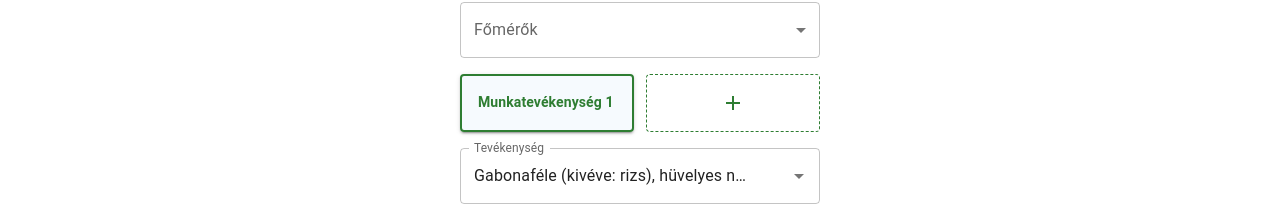
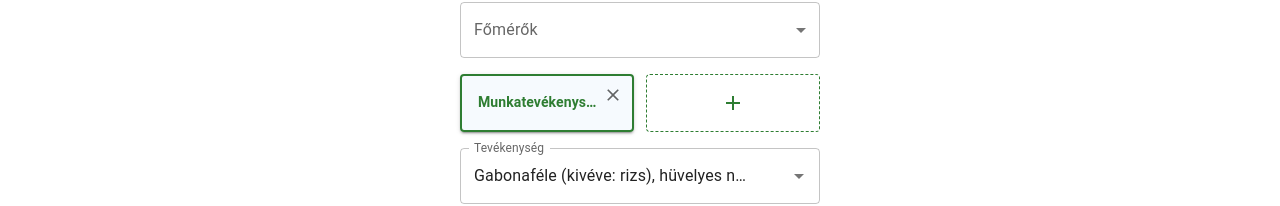
Before and after one commit to X3nXen/pyros, a React (Vite) app in the folder pyros/: page /pyros/dist/complex in a window 1280 px wide. Both pictures are taken after a click on the button 547 px from the left and 634 px from the top of the page. Shown: the part 532-738 px from the top of the page. Built offline with nearby package versions, Linux system fonts and the light colour scheme; what chartjs-chart-sankey would draw is missing.

Commit message:
Delete from CardListing done, merge branch

```diff
--- a/pyros/src/components/CardListing.tsx
+++ b/pyros/src/components/CardListing.tsx
@@ -1,48 +1,90 @@
-import AddIcon from "@mui/icons-material/Add";
-import { Box, Card as MuiCard, CardActionArea, Typography } from "@mui/material";
+import AddIcon from '@mui/icons-material/Add'
+import CloseIcon from '@mui/icons-material/Close'
+import {
+    Box,
+    Card as MuiCard,
+    CardActionArea,
+    Typography,
+    IconButton,
+} from '@mui/material'
 
 interface CardProps {
-  name: string;
-  isActive: boolean;
-  onClick: () => void;
+    name: string
+    isActive: boolean
+    onClick: () => void
+    onDelete: () => void
 }
 
-export function Card({ name, isActive, onClick }: CardProps) {
+export function Card({ name, isActive, onClick, onDelete }: CardProps) {
     return (
         <MuiCard
             variant="outlined"
             sx={{
-        borderColor: isActive ? "primary.main" : "divider",
+                position: 'relative',
+                borderColor: isActive ? 'primary.main' : 'divider',
                 borderWidth: isActive ? 2 : 1,
                 boxShadow: isActive ? 2 : 0,
-        backgroundColor: isActive ? "rgba(25, 118, 210, 0.04)" : "background.paper",
-        transition: "all 0.2s ease",
+                backgroundColor: isActive
+                    ? 'rgba(25, 118, 210, 0.04)'
+                    : 'background.paper',
+                transition: 'all 0.2s ease',
             }}
         >
-      <CardActionArea onClick={onClick} sx={{ p: 2, height: "100%" }}>
+            <CardActionArea
+                onClick={onClick}
+                sx={{
+                    p: 2,
+                    height: '100%',
+                    pr: 4,
+                }}
+            >
                 <Typography
                     variant="subtitle2"
                     sx={{
-            fontWeight: isActive ? "bold" : "regular",
-            color: isActive ? "primary.main" : "text.primary",
-            whiteSpace: "nowrap",
-            overflow: "hidden",
-            textOverflow: "ellipsis",
+                        fontWeight: isActive ? 'bold' : 'regular',
+                        color: isActive ? 'primary.main' : 'text.primary',
+                        whiteSpace: 'nowrap',
+                        overflow: 'hidden',
+                        textOverflow: 'ellipsis',
                     }}
                 >
-          {name || "Névtelen elem"}
+                    {name || 'Névtelen elem'}
                 </Typography>
             </CardActionArea>
+
+            {onDelete && (
+                <IconButton
+                    size="small"
+                    onClick={(e) => {
+                        e.stopPropagation()
+                        onDelete()
+                    }}
+                    sx={{
+                        position: 'absolute',
+                        top: 4,
+                        right: 4,
+                        color: 'text.secondary',
+                        '&:hover': {
+                            color: 'error.main',
+                            backgroundColor: 'rgba(211, 47, 47, 0.04)',
+                        },
+                    }}
+                    aria-label="Törlés"
+                >
+                    <CloseIcon fontSize="small" />
+                </IconButton>
+            )}
         </MuiCard>
-  );
+    )
 }
 
 interface CardListingProps<T> {
-  items: T[];
-  activeIndex: number | null;
-  onSelect: (index: number) => void;
-  onAdd: () => void;
-  getName: (item: T) => string; // Egy függvény, ami megmondja, mi az elem "neve" a kártyán
+    items: T[]
+    activeIndex: number | null
+    onSelect: (index: number) => void
+    onAdd: () => void
+    onDelete: (index: number) => void
+    getName: (item: T) => string
 }
 
 export default function CardListing<T>({
@@ -50,16 +92,25 @@ export default function CardListing<T>({
     activeIndex,
     onSelect,
     onAdd,
+    onDelete,
     getName,
 }: CardListingProps<T>) {
     return (
-    <Box sx={{ width: "100%", display: "flex", flexDirection: "column", gap: 1.5 }}>
         <Box
             sx={{
-          display: "grid",
-          gridTemplateColumns: "repeat(auto-fill, minmax(140px, 1fr))",
+                width: '100%',
+                display: 'flex',
+                flexDirection: 'column',
                 gap: 1.5,
-          width: "100%",
+            }}
+        >
+            <Box
+                sx={{
+                    display: 'grid',
+                    gridTemplateColumns:
+                        'repeat(auto-fill, minmax(140px, 1fr))',
+                    gap: 1.5,
+                    width: '100%',
                 }}
             >
                 {items.map((item, index) => (
@@ -68,27 +119,28 @@ export default function CardListing<T>({
                         name={getName(item)}
                         isActive={activeIndex === index}
                         onClick={() => onSelect(index)}
+                        onDelete={() => onDelete(index)}
                     />
                 ))}
 
                 <MuiCard
                     variant="outlined"
                     sx={{
-            borderStyle: "dashed",
-            borderColor: "primary.main",
-            backgroundColor: "transparent",
+                        borderStyle: 'dashed',
+                        borderColor: 'primary.main',
+                        backgroundColor: 'transparent',
                     }}
                 >
                     <CardActionArea
                         onClick={onAdd}
                         sx={{
                             p: 2,
-              display: "flex",
-              justifyContent: "center",
-              alignItems: "center",
-              height: "100%",
+                            display: 'flex',
+                            justifyContent: 'center',
+                            alignItems: 'center',
+                            height: '100%',
                             minHeight: 52,
-              color: "primary.main",
+                            color: 'primary.main',
                         }}
                     >
                         <AddIcon />
@@ -96,5 +148,5 @@ export default function CardListing<T>({
                 </MuiCard>
             </Box>
         </Box>
-  );
+    )
 }
--- a/pyros/src/pages/Complex.tsx
+++ b/pyros/src/pages/Complex.tsx
@@ -124,6 +124,12 @@ export default function Complex() {
             [field]: value,
         }
 
+        setFormData({ ...formData, working: newWorking })
+    }
+
+    function handleDelete(index: number) {
+        const newWorking = [...formData.working]
+        newWorking.splice(index, 1)
         setFormData({ ...formData, working: newWorking })
     }
 
@@ -267,6 +273,7 @@ export default function Complex() {
                 activeIndex={activeIndex}
                 onSelect={(index) => setActiveIndex(index)}
                 onAdd={addWorkingHours}
+                onDelete={handleDelete}
                 getName={(e) =>
                     'Munkatevékenység ' + (formData.working.indexOf(e) + 1)
                 }
--- a/pyros/src/pages/Compressed.tsx
+++ b/pyros/src/pages/Compressed.tsx
@@ -100,6 +100,12 @@ export default function Compressed() {
         }
     }
 
+    function handleDelete(index: number) {
+        const newCompressors = [...formData.machines]
+        newCompressors.splice(index, 1)
+        setFormData({ ...formData, machines: newCompressors })
+    }
+
     return (
         <Box
             sx={{
@@ -165,6 +171,7 @@ export default function Compressed() {
                 activeIndex={activeCompressorIndex}
                 onSelect={(index) => setActiveCompressorIndex(index)}
                 onAdd={handleAddCompressor}
+                onDelete={handleDelete}
                 getName={(item) =>
                     formData.machines.indexOf(item) + 1 + '. kompresszor'
                 }
--- a/pyros/src/pages/Cooling.tsx
+++ b/pyros/src/pages/Cooling.tsx
@@ -84,6 +84,12 @@ export default function Cooling() {
         setFormData({ ...formData, machines: newMachines })
     }
 
+    function handleDelete(index: number) {
+        const newCompressors = [...formData.machines]
+        newCompressors.splice(index, 1)
+        setFormData({ ...formData, machines: newCompressors })
+    }
+
     async function handleSubmit() {
         const result = await FormSendProtocol.handleCooling(
             formData,
@@ -164,6 +170,7 @@ export default function Cooling() {
                 activeIndex={activeCoolingMachineIndex}
                 onSelect={(index) => setActiveCoolingMachineIndex(index)}
                 onAdd={handleAddCoolingMachine}
+                onDelete={handleDelete}
                 getName={(item) =>
                     formData.machines.indexOf(item) + 1 + '. hűtőberendezés'
                 }
--- a/pyros/src/pages/HeatingSystem.tsx
+++ b/pyros/src/pages/HeatingSystem.tsx
@@ -266,6 +266,24 @@ export default function HeatingSystem() {
         }
     }
 
+    function handleHeaterDelete(index: number) {
+        const newHeaterData = [...formData.heaters]
+        newHeaterData.splice(index, 1)
+        setFormData({ ...formData, heaters: newHeaterData })
+    }
+
+    function handlePumpDelete(index: number) {
+        const newPumpData = [...formData.pumps]
+        newPumpData.splice(index, 1)
+        setFormData({ ...formData, pumps: newPumpData })
+    }
+
+    function handleEmitterDelete(index: number) {
+        const newEmitterData = [...formData.emitters]
+        newEmitterData.splice(index, 1)
+        setFormData({ ...formData, emitters: newEmitterData })
+    }
+
     const currentActiveHeater =
         activeHeaterIndex !== null ? formData.heaters[activeHeaterIndex] : null
     const currentActivePump =
@@ -441,6 +459,7 @@ export default function HeatingSystem() {
                 activeIndex={activeHeaterIndex}
                 onSelect={(index) => setActiveHeaterIndex(index)}
                 onAdd={handleAddHeater}
+                onDelete={handleHeaterDelete}
                 getName={(heater) => heater.name}
             />
 
@@ -474,6 +493,7 @@ export default function HeatingSystem() {
                 activeIndex={activePumpIndex}
                 onSelect={(index) => setActivePumpIndex(index)}
                 onAdd={handleAddPump}
+                onDelete={handlePumpDelete}
                 getName={(pump) => pump.name}
             />
 
@@ -504,6 +524,7 @@ export default function HeatingSystem() {
                 activeIndex={activePumpIndex}
                 onSelect={(index) => setActiveEmitterIndex(index)}
                 onAdd={handleAddEmitter}
+                onDelete={handleEmitterDelete}
                 getName={(emitter) => emitter.name}
             />
 
--- a/pyros/src/pages/LightingSystem.tsx
+++ b/pyros/src/pages/LightingSystem.tsx
@@ -64,6 +64,12 @@ export default function LightingSystem() {
 
         setFormData({ ...formData, systems: newLightingSystem })
         setActiveLightingIndex(newLightingSystem.length)
+    }
+
+    function handleDelete(index: number) {
+        const newLightingSystem = [...formData.systems]
+        newLightingSystem.splice(index, 1)
+        setFormData({ ...formData, systems: newLightingSystem })
     }
 
     const standings = useAppSelector((state) => state.project.subStandings)
@@ -139,6 +145,7 @@ export default function LightingSystem() {
                 activeIndex={activeLightingIndex}
                 onSelect={(index) => setActiveLightingIndex(index)}
                 onAdd={handleAddLightingSystem}
+                onDelete={handleDelete}
                 getName={(lightingSystem) => lightingSystem.zone}
             />
 
--- a/pyros/src/pages/Other.tsx
+++ b/pyros/src/pages/Other.tsx
@@ -95,6 +95,12 @@ export default function Other() {
         }
     }
 
+    function handleDelete(index: number) {
+        const newCompressors = [...formData.machines]
+        newCompressors.splice(index, 1)
+        setFormData({ ...formData, machines: newCompressors })
+    }
+
     return (
         <Box
             sx={{
@@ -143,6 +149,7 @@ export default function Other() {
                 activeIndex={activeOtherMachineIndex}
                 onSelect={(index) => setActiveOtherMachineIndex(index)}
                 onAdd={handleAddOtherMachine}
+                onDelete={handleDelete}
                 getName={(item) =>
                     formData.machines.indexOf(item) + 1 + '. berendezés'
                 }
--- a/pyros/src/pages/Steam.tsx
+++ b/pyros/src/pages/Steam.tsx
@@ -95,6 +95,12 @@ export default function Steam() {
         if (result && result.success) {
             navigate('../', { replace: true })
         }
+    }
+
+    function handleDelete(index: number) {
+        const newCompressors = [...formData.machines]
+        newCompressors.splice(index, 1)
+        setFormData({ ...formData, machines: newCompressors })
     }
 
     return (
@@ -202,6 +208,7 @@ export default function Steam() {
                 activeIndex={activeSteamMachineIndex}
                 onAdd={handleAddSteamMachine}
                 onSelect={(index) => setActiveSteamMachineIndex(index)}
+                onDelete={handleDelete}
                 getName={(item) =>
                     formData.machines.indexOf(item) + 1 + '. gőzfejlesztő'
                 }
```
Lines whose indentation alone changed are shown as unchanged.
